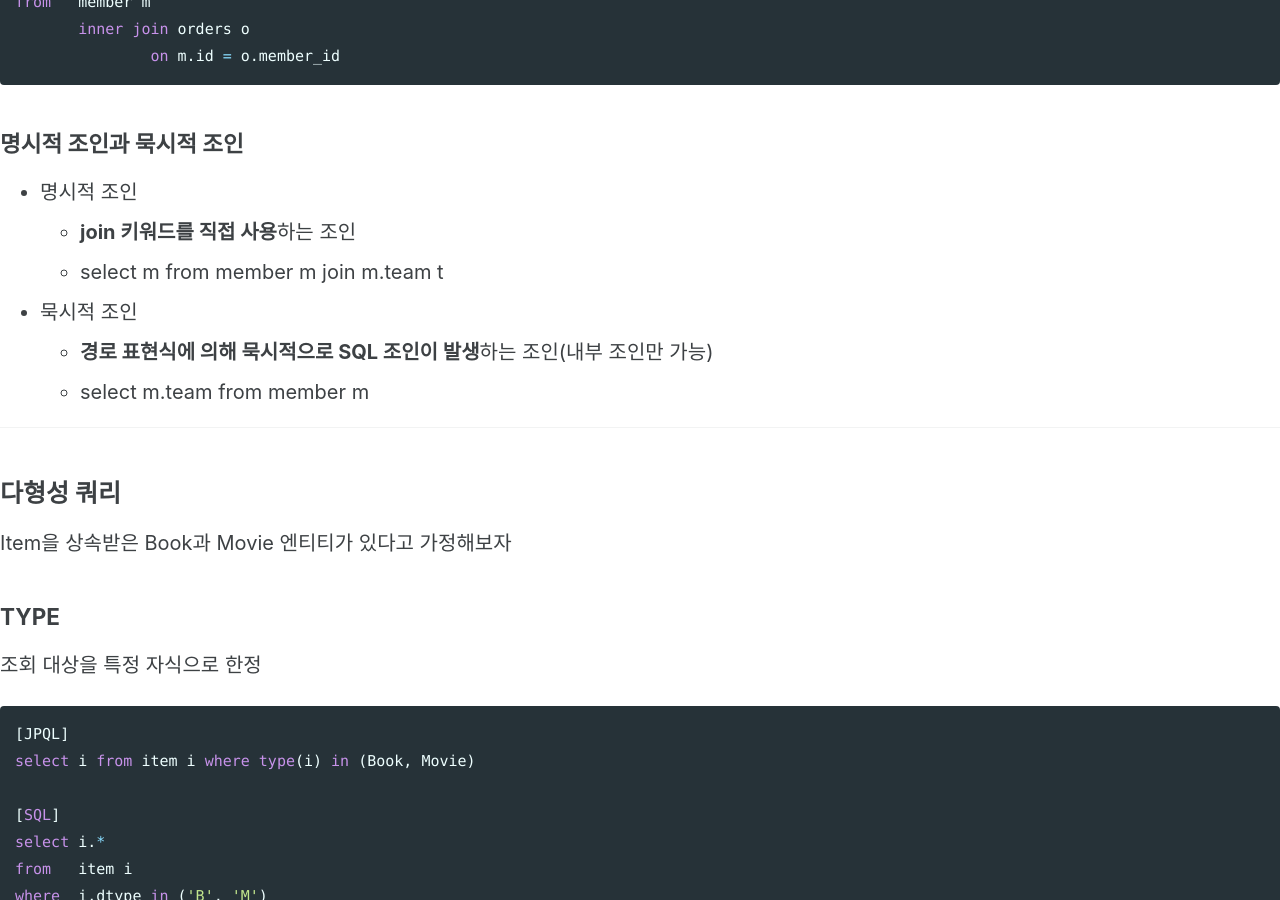
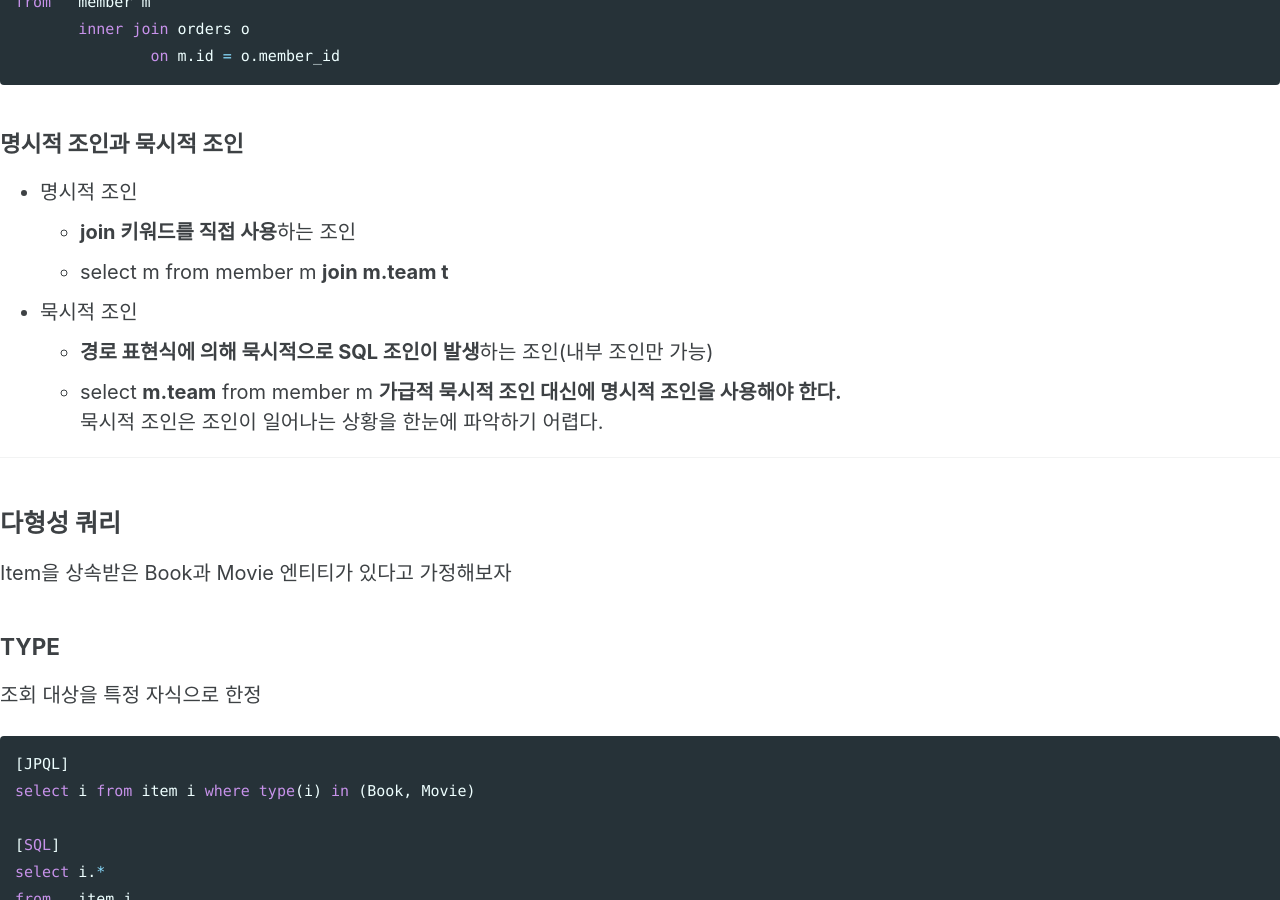
Before and after one commit to maenguin/maenguin.github.io, a Jekyll site: the page built from private/jpa-jpql.md, in a window 1280 px wide and 900 px high, scrolled down 1765 px. Built offline with Jekyll 4.4.1, drawn with Linux system fonts in a browser that asks for light colours; cached includes are drawn as plain includes; our own code applies the rules of GitHub Pages for plain Markdown files.

Commit message:
Update jpa-jpql.md

```diff
--- a/private/jpa-jpql.md
+++ b/private/jpa-jpql.md
@@ -59,10 +59,12 @@ from   member m
 ### 명시적 조인과 묵시적 조인
 * 명시적 조인
   * **join 키워드를 직접 사용**하는 조인
-  * select m from member m join m.team t
+  * select m from member m **join m.team t**
 * 묵시적 조인
   * **경로 표현식에 의해 묵시적으로 SQL 조인이 발생**하는 조인(내부 조인만 가능)
-  * select m.team from member m
+  * select **m.team** from member m
+**가급적 묵시적 조인 대신에 명시적 조인을 사용해야 한다.**
+묵시적 조인은 조인이 일어나는 상황을 한눈에 파악하기 어렵다.
 
 ***
 
```
